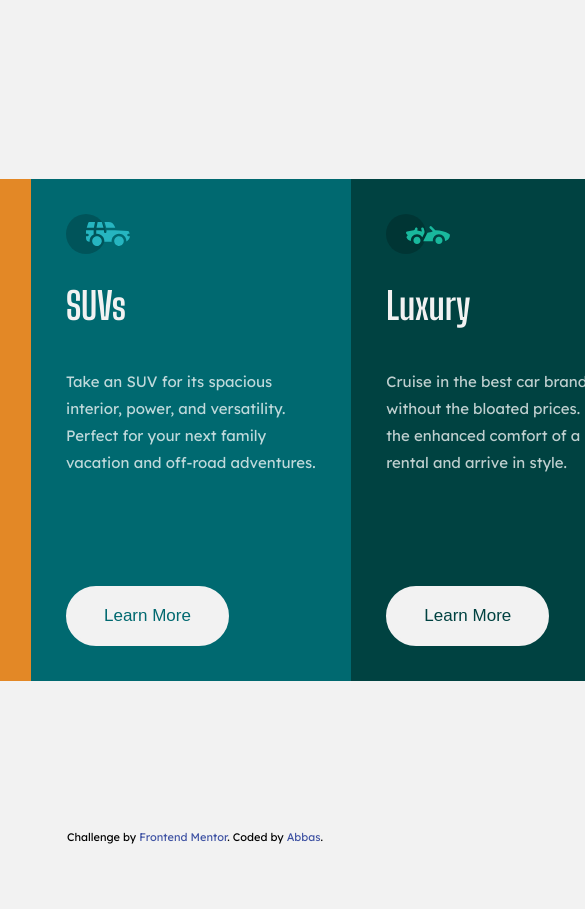
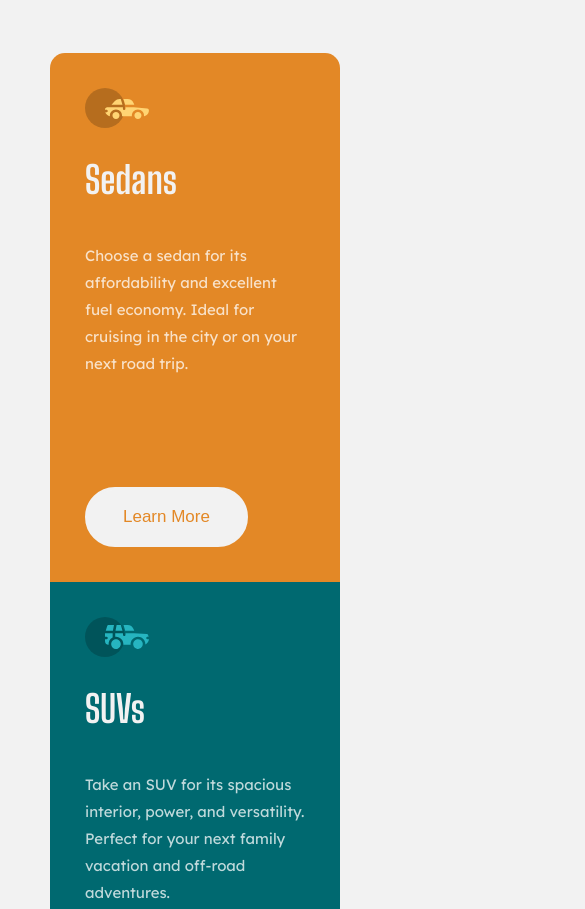
Before and after one commit to Abbasvora/3-column-preview-card-component, a plain HTML site: page index.html in a window 390 px wide. Shown: the top 909 px of the page, 585 px wide, since content can reach past the window. Before the commit the page ends 860 px from the top, so only its background shows below. Drawn offline with Linux system fonts and the light colour scheme.

Commit message:
made design responsive for mobile

```diff
--- a/style.css
+++ b/style.css
@@ -3,7 +3,7 @@ body {
     font-size: 15px;
 
     background-color: hsl(0, 0%, 95%);
-    height: 100vh;
+    min-height: 100vh;
     display: flex;
     justify-content: center;
     align-items: center;
@@ -103,3 +103,32 @@ footer {
     color: hsl(228, 45%, 44%);
     text-decoration: none;
 }
+
+
+@media (max-width: 1050px) {
+    .container{
+        flex-direction: column;
+        margin-top: 30px;
+        padding: 15px 30px;
+        width: 600px;
+        margin-bottom: 15px;
+    }
+
+    footer{
+        position: relative;
+    }
+
+    .column:nth-of-type(1){
+        border-radius: 15px 15px 0 0;
+    }
+
+    .column:nth-of-type(3){
+        border-radius: 0 0 15px 15px;
+    }
+}
+
+@media (max-width: 430px){
+    .container{
+        width: 290px;
+    }
+}
```
